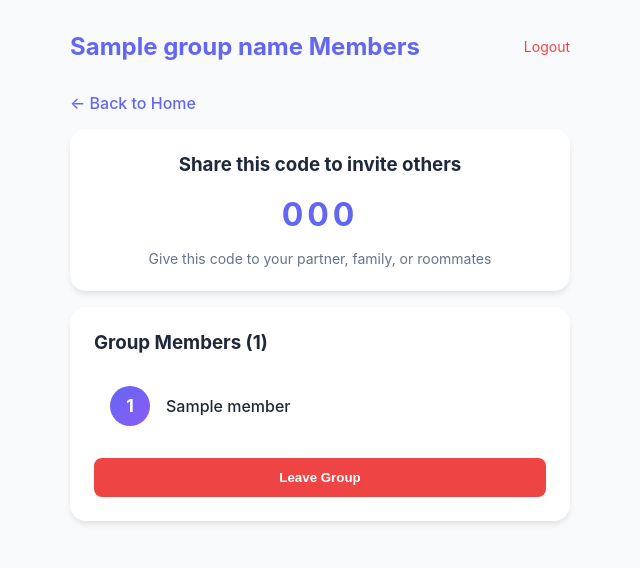
After one commit to AzimPial/money-management-app, a Flask app: template templates/members.html in a window 1280 px wide. The commit adds this page. Shown: the top 568 px of the page, without its empty margins (320-960 px from the left). Run offline with Flask 3, Linux system fonts and the light colour scheme; the template is opened without the code that fills it: most values are stand-ins (such as "Sample title", 1, 10 or a date in 2020).

Commit message:
Add view members, edit/delete expenses, and simplified login
- View group members page with invite code sharing
- Edit and delete any expense in the group
- Simplified register/login flow
- Added timestamps and unique IDs to expenses
- Clean modern UI improvements

Co-Authored-By: Claude Opus 4.7 <noreply@anthropic.com>

```diff
--- a/app.py
+++ b/app.py
@@ -6,10 +6,10 @@ import logging
 import random
 import string
 import uuid
-from werkzeug.security import generate_password_hash, check_password_hash
 
 app = Flask(__name__)
 app.secret_key = 'super_secret_key_for_demo'
+app.config['PERMANENT_SESSION_LIFETIME'] = 31536000  # 1 year
 
 logging.basicConfig(level=logging.INFO)
 
@@ -48,49 +48,46 @@ def login_required(f):
 def generate_invite_code():
     return ''.join(random.choices(string.ascii_uppercase + string.digits, k=6))
 
+@app.route('/register', methods=['GET', 'POST'])
+def register():
+    if request.method == 'POST':
+        username = request.form.get('username')
+        password = request.form.get('password')
+
+        if not username or not password:
+            return render_template('login.html', error="Please enter both username and password", is_register=True)
+
+        users = load_data(USERS_FILE)
+
+        if username in users:
+            return render_template('login.html', error="Username already exists", is_register=True)
+
+        # Create new user
+        users[username] = {'password': password}
+        save_data(USERS_FILE, users)
+        session['username'] = username
+        session.permanent = True
+        return redirect(url_for('index'))
+    return render_template('login.html', is_register=True)
+
 @app.route('/login', methods=['GET', 'POST'])
 def login():
     if request.method == 'POST':
-        raw_username = request.form.get('username')
+        username = request.form.get('username')
         password = request.form.get('password')
 
-        if not raw_username or not password:
-            return render_template('login.html', error="Please enter both username and password")
+        if not username or not password:
+            return render_template('login.html', error="Please enter both username and password", is_register=False)
 
-        username = raw_username.strip().lower()
         users = load_data(USERS_FILE)
 
-        if username in users and check_password_hash(users[username]['password'], password):
+        if username in users and users[username]['password'] == password:
             session['username'] = username
+            session.permanent = True
             return redirect(url_for('index'))
         else:
-            return render_template('login.html', error="Invalid username or password")
-    return render_template('login.html')
-
-@app.route('/register', methods=['POST'])
-def register():
-    raw_username = request.form.get('username')
-    password = request.form.get('password')
-
-    if not raw_username or not password:
-        return render_template('login.html', error="Please enter both username and password")
-
-    username = raw_username.strip().lower()
-
-    if len(username) < 3:
-        return render_template('login.html', error="Username must be at least 3 characters")
-    if len(password) < 6:
-        return render_template('login.html', error="Password must be at least 6 characters")
-
-    users = load_data(USERS_FILE)
-
-    if username in users:
-        return render_template('login.html', error="Username already exists")
-
-    users[username] = {'password': generate_password_hash(password), 'group_id': None}
-    save_data(USERS_FILE, users)
-    session['username'] = username
-    return redirect(url_for('index'))
+            return render_template('login.html', error="Invalid username or password", is_register=False)
+    return render_template('login.html', is_register=False)
 
 @app.route('/logout')
 def logout():
@@ -114,7 +111,7 @@ def create_group():
         save_data(GROUPS_FILE, groups)
 
         users = load_data(USERS_FILE)
-        users[session['username']]['group_id'] = group_id
+        users[session['username']] = {'group_id': group_id}
         save_data(USERS_FILE, users)
 
     return redirect(url_for('index'))
@@ -128,7 +125,7 @@ def join_group():
     for gid, gdata in groups.items():
         if gdata['invite_code'] == invite_code.upper():
             users = load_data(USERS_FILE)
-            users[session['username']]['group_id'] = gid
+            users[session['username']] = {'group_id': gid}
             save_data(USERS_FILE, users)
 
             # Add to group members if not already there
@@ -171,6 +168,8 @@ def index():
                            group_name=group_data.get('name', 'My Group'),
                            invite_code=group_data.get('invite_code', 'N/A'))
 
+from datetime import datetime
+
 @app.route('/add', methods=['POST'])
 @login_required
 def add_expense():
@@ -187,14 +186,95 @@ def add_expense():
     if description and amount:
         expenses = load_data(DATA_FILE)
         expenses.append({
+            'id': str(uuid.uuid4()),
             'group_id': group_id,
             'description': description,
             'amount': amount,
             'category': category or 'General',
-            'paid_by': session['username']
+            'paid_by': session['username'],
+            'created_at': datetime.now().isoformat()
         })
         save_data(DATA_FILE, expenses)
     return redirect(url_for('index'))
 
+@app.route('/delete_expense/<expense_id>', methods=['POST'])
+@login_required
+def delete_expense(expense_id):
+    users = load_data(USERS_FILE)
+    group_id = users.get(session['username'], {}).get('group_id')
+
+    if not group_id:
+        return redirect(url_for('index'))
+
+    expenses = load_data(DATA_FILE)
+    expenses = [e for e in expenses if e.get('id') != expense_id]
+    save_data(DATA_FILE, expenses)
+    return redirect(url_for('index'))
+
+@app.route('/edit_expense/<expense_id>', methods=['POST'])
+@login_required
+def edit_expense(expense_id):
+    users = load_data(USERS_FILE)
+    group_id = users.get(session['username'], {}).get('group_id')
+
+    if not group_id:
+        return redirect(url_for('index'))
+
+    description = request.form.get('description')
+    amount = request.form.get('amount')
+    category = request.form.get('category')
+
+    expenses = load_data(DATA_FILE)
+    for expense in expenses:
+        if expense.get('id') == expense_id:
+            expense['description'] = description
+            expense['amount'] = amount
+            expense['category'] = category or 'General'
+            break
+    save_data(DATA_FILE, expenses)
+    return redirect(url_for('index'))
+
+@app.route('/members')
+@login_required
+def view_members():
+    users = load_data(USERS_FILE)
+    username = session['username']
+    group_id = users.get(username, {}).get('group_id')
+
+    if not group_id:
+        return redirect(url_for('index'))
+
+    groups = load_data(GROUPS_FILE)
+    group_data = groups.get(group_id, {})
+
+    return render_template('members.html',
+                           members=group_data.get('members', []),
+                           group_name=group_data.get('name', 'My Group'),
+                           username=username,
+                           invite_code=group_data.get('invite_code', 'N/A'))
+
+@app.route('/leave_group', methods=['POST'])
+@login_required
+def leave_group():
+    users = load_data(USERS_FILE)
+    username = session['username']
+    group_id = users.get(username, {}).get('group_id')
+
+    if not group_id:
+        return redirect(url_for('index'))
+
+    # Remove user from group
+    users[username]['group_id'] = None
+    save_data(USERS_FILE, users)
+
+    # Remove from members list
+    groups = load_data(GROUPS_FILE)
+    if group_id in groups:
+        if username in groups[group_id]['members']:
+            groups[group_id]['members'].remove(username)
+        save_data(GROUPS_FILE, groups)
+
+    return redirect(url_for('index'))
+
 if __name__ == '__main__':
     app.run(debug=True, port=5001)
--- /dev/null
+++ b/templates/members.html
@@ -0,0 +1,176 @@
+<!DOCTYPE html>
+<html lang="en">
+<head>
+    <meta charset="UTF-8">
+    <meta name="viewport" content="width=device-width, initial-scale=1.0">
+    <title>Group Members - SyncCent</title>
+    <style>
+        :root {
+            --primary: #6366f1;
+            --bg: #f8fafc;
+            --card: #ffffff;
+            --text: #1e293b;
+            --success: #10b981;
+            --danger: #ef4444;
+        }
+
+        body {
+            font-family: 'Inter', -apple-system, sans-serif;
+            background-color: var(--bg);
+            color: var(--text);
+            margin: 0;
+            padding: 2rem;
+        }
+
+        .container {
+            width: 100%;
+            max-width: 500px;
+            margin: 0 auto;
+        }
+
+        header {
+            display: flex;
+            justify-content: space-between;
+            align-items: center;
+            margin-bottom: 2rem;
+        }
+
+        h1 {
+            color: var(--primary);
+            font-size: 1.5rem;
+            margin: 0;
+        }
+
+        .card {
+            background: var(--card);
+            padding: 1.5rem;
+            border-radius: 1rem;
+            box-shadow: 0 4px 6px -1px rgb(0 0 0 / 0.1);
+            margin-bottom: 1rem;
+        }
+
+        .invite-box {
+            text-align: center;
+            padding: 1.5rem;
+        }
+
+        .invite-code {
+            font-size: 2rem;
+            font-weight: 700;
+            color: var(--primary);
+            letter-spacing: 4px;
+            margin: 1rem 0;
+        }
+
+        .members-list {
+            list-style: none;
+            padding: 0;
+            margin: 0;
+        }
+
+        .member-item {
+            display: flex;
+            align-items: center;
+            padding: 1rem;
+            border-bottom: 1px solid #e2e8f0;
+        }
+
+        .member-item:last-child {
+            border-bottom: none;
+        }
+
+        .member-avatar {
+            width: 40px;
+            height: 40px;
+            border-radius: 50%;
+            background: linear-gradient(135deg, var(--primary), #8b5cf6);
+            display: flex;
+            align-items: center;
+            justify-content: center;
+            color: white;
+            font-weight: 700;
+            font-size: 1.1rem;
+            margin-right: 1rem;
+        }
+
+        .member-name {
+            flex: 1;
+            font-weight: 500;
+        }
+
+        .member-you {
+            background: #e0e7ff;
+            color: var(--primary);
+            padding: 0.25rem 0.5rem;
+            border-radius: 0.25rem;
+            font-size: 0.75rem;
+            font-weight: 600;
+        }
+
+        .leave-btn {
+            background-color: var(--danger);
+            color: white;
+            padding: 0.75rem;
+            border: none;
+            border-radius: 0.5rem;
+            font-weight: 600;
+            cursor: pointer;
+            width: 100%;
+            margin-top: 1rem;
+        }
+
+        .back-link {
+            display: inline-block;
+            color: var(--primary);
+            text-decoration: none;
+            margin-bottom: 1rem;
+            font-weight: 500;
+        }
+
+        .back-link:hover {
+            text-decoration: underline;
+        }
+
+        .logout-link {
+            color: var(--danger);
+            text-decoration: none;
+            font-size: 0.875rem;
+        }
+    </style>
+</head>
+<body>
+    <div class="container">
+        <header>
+            <h1>{{ group_name }} Members</h1>
+            <a href="/logout" class="logout-link">Logout</a>
+        </header>
+
+        <a href="/" class="back-link">&larr; Back to Home</a>
+
+        <div class="card invite-box">
+            <h3 style="margin-top: 0;">Share this code to invite others</h3>
+            <div class="invite-code">{{ invite_code }}</div>
+            <p style="color: #64748b; font-size: 0.875rem; margin-bottom: 0;">Give this code to your partner, family, or roommates</p>
+        </div>
+
+        <div class="card">
+            <h3 style="margin-top: 0; margin-bottom: 1rem;">Group Members ({{ members|length }})</h3>
+            <ul class="members-list">
+                {% for member in members %}
+                <li class="member-item">
+                    <div class="member-avatar">{{ member[0]|upper }}</div>
+                    <span class="member-name">{{ member }}</span>
+                    {% if member == username %}
+                    <span class="member-you">You</span>
+                    {% endif %}
+                </li>
+                {% endfor %}
+            </ul>
+
+            <form action="/leave_group" method="POST" onsubmit="return confirm('Are you sure you want to leave this group? You will need a new invite code to rejoin.');">
+                <button type="submit" class="leave-btn">Leave Group</button>
+            </form>
+        </div>
+    </div>
+</body>
+</html>
```
Also changed, not shown: templates/index.html (+162 -5 lines), templates/login.html (+16 -11 lines).
